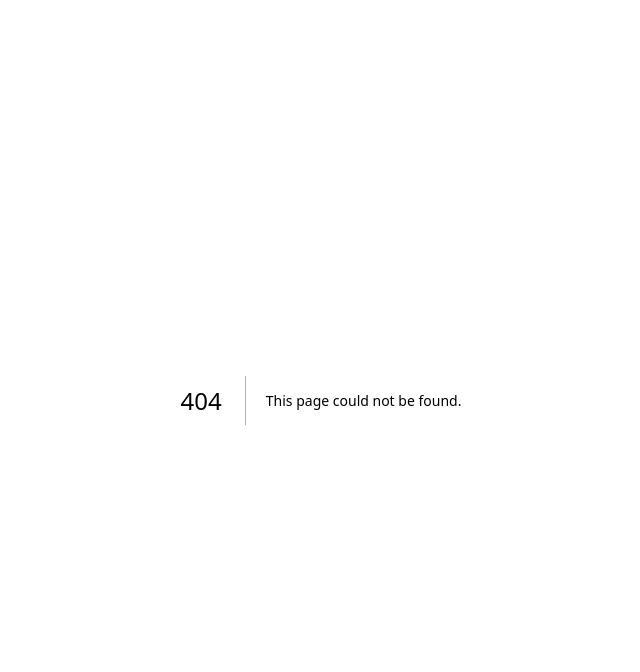
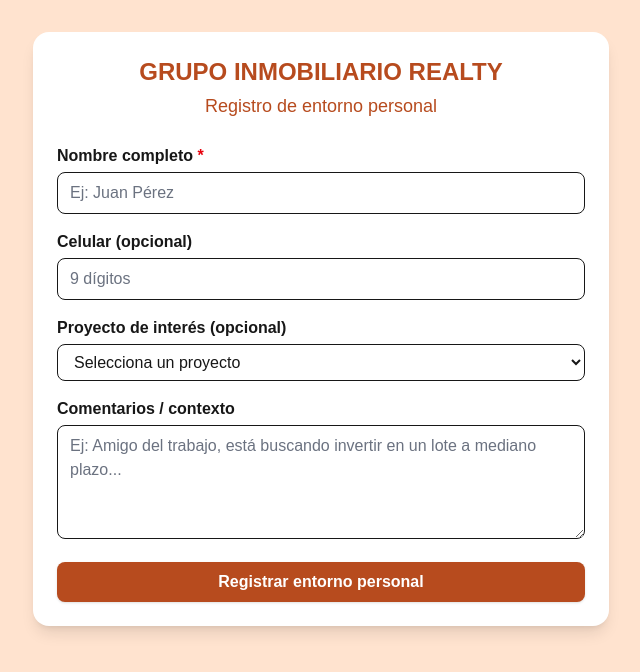
Before and after one commit to Bry504/red-de-agencias, a Next.js app: page /tradicional/entorno-personal in a window 1280 px wide. Before the commit this address had no page. Shown: the top 672 px of the page, without its empty margins (319-959 px from the left). Built offline with nearby package versions, Linux system fonts and the light colour scheme.

Commit message:
feat: formulario simple de entorno personal y endpoint para crear contacto + nota

```diff
--- /dev/null
+++ b/app/api/tradicional/entorno-personal/route.ts
@@ -0,0 +1,152 @@
+/* eslint-disable */
+import { NextRequest, NextResponse } from 'next/server';
+import { createClient } from '@supabase/supabase-js';
+
+// ==============================
+// Supabase
+// ==============================
+const supabase = createClient(
+  process.env.NEXT_PUBLIC_SUPABASE_URL!,
+  process.env.SUPABASE_SERVICE_ROLE_KEY!,
+  { auth: { persistSession: false } }
+);
+
+// ==============================
+// Helpers
+// ==============================
+function isRecord(value: unknown): value is Record<string, unknown> {
+  return typeof value === 'object' && value !== null;
+}
+
+interface EntornoPersonalPayload {
+  nombre_completo: string;
+  celular?: string | null;
+  proyecto_interes?: string | null;
+  comentarios?: string | null;
+}
+
+// ==============================
+// Handler
+// ==============================
+export async function POST(req: NextRequest) {
+  try {
+    const body: unknown = await req.json().catch(() => null);
+
+    if (!isRecord(body)) {
+      return NextResponse.json(
+        { ok: false, error: 'Invalid payload format' },
+        { status: 400 }
+      );
+    }
+
+    const payload = body as Partial<EntornoPersonalPayload>;
+
+    const nombre_completo = (payload.nombre_completo ?? '').trim();
+    const celularRaw = (payload.celular ?? '').trim() || null;
+    const proyecto_interes = (payload.proyecto_interes ?? '').trim() || null;
+    const comentarios = (payload.comentarios ?? '').trim() || null;
+
+    if (!nombre_completo) {
+      return NextResponse.json(
+        { ok: false, error: 'El nombre completo es obligatorio.' },
+        { status: 400 }
+      );
+    }
+
+    // Normalizar celular a 9 dígitos (Perú), si viene
+    let celular: string | null = null;
+    if (celularRaw) {
+      const digits = celularRaw.replace(/\D/g, '');
+      celular = digits.slice(-9) || null;
+    }
+
+    // 1) Verificar que no exista otro contacto con el mismo nombre
+    const { data: existingContact, error: existingError } = await supabase
+      .from('contactos')
+      .select('id')
+      .eq('nombre_completo', nombre_completo)
+      .maybeSingle();
+
+    if (existingError) {
+      console.error(
+        '[ENTORNO-PERSONAL] Error buscando contacto existente:',
+        existingError
+      );
+      return NextResponse.json(
+        { ok: false, error: 'supabase_search_error' },
+        { status: 500 }
+      );
+    }
+
+    if (existingContact) {
+      return NextResponse.json(
+        {
+          ok: false,
+          error:
+            'Ya existe un contacto registrado con ese nombre. Por favor revisa antes de crear uno nuevo.',
+        },
+        { status: 409 }
+      );
+    }
+
+    // 2) Insertar contacto
+    const { data: insertedContact, error: insertContactError } = await supabase
+      .from('contactos')
+      .insert([
+        {
+          nombre_completo,
+          celular,
+          proyecto_interes,
+          canal: 'ENTORNO_PERSONAL', // etiqueta útil para distinguirlos
+        },
+      ])
+      .select('id')
+      .single();
+
+    if (insertContactError) {
+      console.error(
+        '[ENTORNO-PERSONAL] Error insertando contacto:',
+        insertContactError
+      );
+      return NextResponse.json(
+        { ok: false, error: 'supabase_insert_contact_error' },
+        { status: 500 }
+      );
+    }
+
+    const contactoId = insertedContact.id as string;
+
+    // 3) Insertar nota (si hay comentarios)
+    if (comentarios) {
+      const { error: noteError } = await supabase.from('notas').insert([
+        {
+          contacto: contactoId,
+          nota: comentarios,
+          pipeline: 'Cartera propia', // puedes cambiarlo si quieres otro valor
+        },
+      ]);
+
+      if (noteError) {
+        console.error(
+          '[ENTORNO-PERSONAL] Error insertando nota:',
+          noteError
+        );
+        // No rompemos todo el flujo por la nota; solo lo logueamos
+      }
+    }
+
+    return NextResponse.json(
+      {
+        ok: true,
+        contacto_id: contactoId,
+      },
+      { status: 201 }
+    );
+  } catch (err) {
+    console.error('[ENTORNO-PERSONAL] Error inesperado:', err);
+    return NextResponse.json(
+      { ok: false, error: 'unexpected_error' },
+      { status: 500 }
+    );
+  }
+}
--- /dev/null
+++ b/app/tradicional/entorno-personal/EntornoPersonalClient.tsx
@@ -0,0 +1,150 @@
+'use client';
+
+import { useState } from 'react';
+
+type FormState = {
+  nombre_completo: string;
+  celular: string;
+  proyecto_interes: string;
+  comentarios: string;
+};
+
+const initialState: FormState = {
+  nombre_completo: '',
+  celular: '',
+  proyecto_interes: '',
+  comentarios: '',
+};
+
+export default function EntornoPersonalClient() {
+  const [form, setForm] = useState<FormState>(initialState);
+  const [loading, setLoading] = useState(false);
+  const [message, setMessage] = useState<string | null>(null);
+  const [error, setError] = useState<string | null>(null);
+
+  const handleChange = (
+    e: React.ChangeEvent<HTMLInputElement | HTMLTextAreaElement | HTMLSelectElement>
+  ) => {
+    const { name, value } = e.target;
+    setForm((prev) => ({ ...prev, [name]: value }));
+  };
+
+  const handleSubmit = async (e: React.FormEvent) => {
+    e.preventDefault();
+    setLoading(true);
+    setMessage(null);
+    setError(null);
+
+    try {
+      const res = await fetch('/api/tradicional/entorno-personal', {
+        method: 'POST',
+        headers: { 'Content-Type': 'application/json' },
+        body: JSON.stringify(form),
+      });
+
+      const data = await res.json();
+
+      if (!res.ok) {
+        setError(data?.error ?? 'No se pudo registrar el entorno personal.');
+      } else {
+        setMessage('Registro guardado correctamente ✅');
+        setForm(initialState);
+      }
+    } catch (err) {
+      console.error(err);
+      setError('Ocurrió un error inesperado. Intenta nuevamente.');
+    } finally {
+      setLoading(false);
+    }
+  };
+
+  return (
+    <form onSubmit={handleSubmit} className="space-y-4">
+      {/* Nombre completo (obligatorio) */}
+      <div>
+        <label className="block font-semibold mb-1">
+          Nombre completo <span className="text-red-600">*</span>
+        </label>
+        <input
+          type="text"
+          name="nombre_completo"
+          value={form.nombre_completo}
+          onChange={handleChange}
+          required
+          className="w-full border rounded-lg px-3 py-2 outline-none focus:ring-2 focus:ring-[#b74b1e]"
+          placeholder="Ej: Juan Pérez"
+        />
+      </div>
+
+      {/* Celular (opcional) */}
+      <div>
+        <label className="block font-semibold mb-1">
+          Celular (opcional)
+        </label>
+        <input
+          type="tel"
+          name="celular"
+          value={form.celular}
+          onChange={handleChange}
+          className="w-full border rounded-lg px-3 py-2 outline-none focus:ring-2 focus:ring-[#b74b1e]"
+          placeholder="9 dígitos"
+        />
+      </div>
+
+      {/* Proyecto de interés (opcional) */}
+      <div>
+        <label className="block font-semibold mb-1">
+          Proyecto de interés (opcional)
+        </label>
+        <select
+          name="proyecto_interes"
+          value={form.proyecto_interes}
+          onChange={handleChange}
+          className="w-full border rounded-lg px-3 py-2 outline-none focus:ring-2 focus:ring-[#b74b1e]"
+        >
+          <option value="">Selecciona un proyecto</option>
+          {/* Usa las mismas opciones del otro formulario */}
+          <option value="Toscana Garden">Toscana Garden</option>
+          <option value="Mala - Bujama Alta">Mala - Bujama Alta</option>
+          <option value="Departamentos Lima">Departamentos Lima</option>
+          {/* agrega aquí las que ya tengas */}
+        </select>
+      </div>
+
+      {/* Comentarios (irá a notas) */}
+      <div>
+        <label className="block font-semibold mb-1">
+          Comentarios / contexto
+        </label>
+        <textarea
+          name="comentarios"
+          value={form.comentarios}
+          onChange={handleChange}
+          rows={4}
+          className="w-full border rounded-lg px-3 py-2 outline-none focus:ring-2 focus:ring-[#b74b1e]"
+          placeholder="Ej: Amigo del trabajo, está buscando invertir en un lote a mediano plazo..."
+        />
+      </div>
+
+      {/* Mensajes */}
+      {message && (
+        <p className="text-green-700 text-sm bg-green-50 border border-green-200 rounded-lg px-3 py-2">
+          {message}
+        </p>
+      )}
+      {error && (
+        <p className="text-red-700 text-sm bg-red-50 border border-red-200 rounded-lg px-3 py-2">
+          {error}
+        </p>
+      )}
+
+      <button
+        type="submit"
+        disabled={loading}
+        className="w-full bg-[#b74b1e] text-white font-semibold py-2 rounded-lg shadow hover:bg-[#a14119] disabled:opacity-60"
+      >
+        {loading ? 'Guardando...' : 'Registrar entorno personal'}
+      </button>
+    </form>
+  );
+}
--- /dev/null
+++ b/app/tradicional/entorno-personal/page.tsx
@@ -0,0 +1,22 @@
+import EntornoPersonalClient from '../entorno-personal/EntornoPersonalClient';
+
+export const metadata = {
+  title: 'Registrar entorno personal',
+};
+
+export default function EntornoPersonalPage() {
+  return (
+    <main className="min-h-screen bg-[#ffe3cf] flex flex-col items-center py-8 px-4">
+      <div className="w-full max-w-xl bg-white rounded-2xl shadow-lg p-6">
+        <h1 className="text-center text-2xl font-extrabold text-[#b74b1e] mb-1">
+          GRUPO INMOBILIARIO REALTY
+        </h1>
+        <p className="text-center text-lg text-[#b74b1e] mb-6">
+          Registro de entorno personal
+        </p>
+
+        <EntornoPersonalClient />
+      </div>
+    </main>
+  );
+}
```
